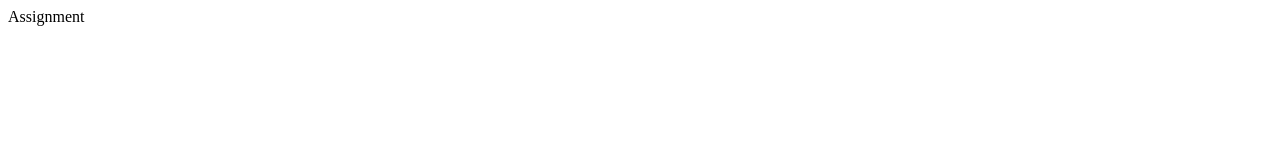
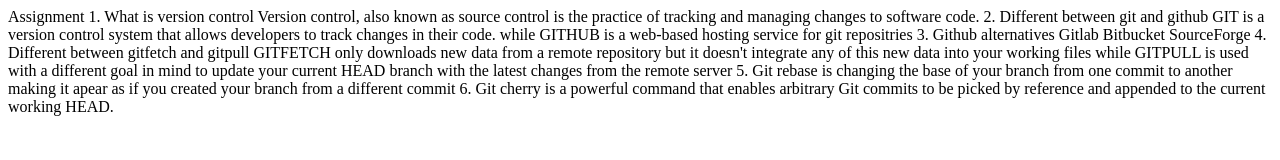
Before and after one commit to somtee042/git-assignment, a plain HTML site: page index.html in a window 1280 px wide. Drawn offline with Linux system fonts and the light colour scheme.

Commit message:
added name

```diff
--- a/index.html
+++ b/index.html
@@ -7,5 +7,28 @@
 </head>
 <body>
     Assignment
+1. What is version control
+    Version control, also known as source control is the practice of tracking and managing changes to software code.
+
+2. Different between git and github
+   GIT is a version control system that allows developers to track changes in their code.
+   while
+   GITHUB is a web-based hosting service for git repositries
+
+3. Github alternatives
+   Gitlab
+   Bitbucket
+   SourceForge
+
+4. Different between gitfetch  and     gitpull
+  GITFETCH only downloads new data from a remote repository but it doesn't integrate any of this new data into your working files
+  while
+  GITPULL is used with a different goal in mind to update your current HEAD branch with the latest changes from the remote server
+5. Git rebase is changing the base of your branch from one commit to another making it apear as if you created your branch from a different commit
+
+6. Git cherry is a powerful command that enables arbitrary Git commits to be picked by reference and appended to the current working HEAD.
+
+
+
 </body>
 </html>
```
